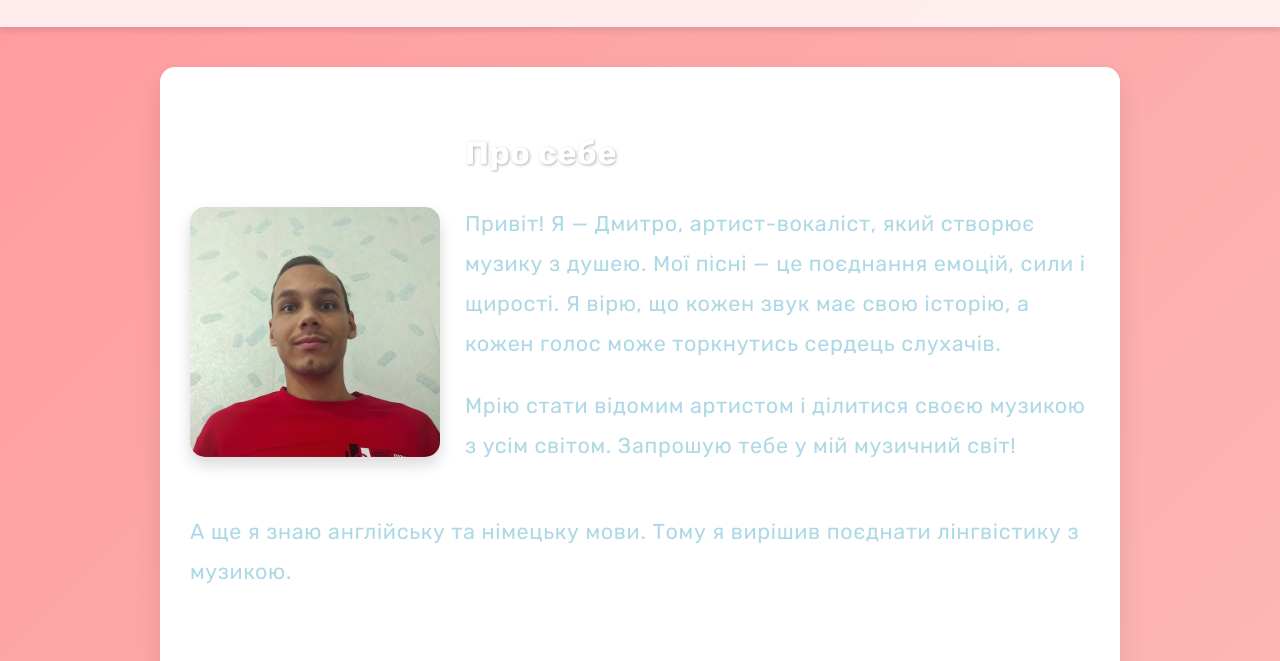
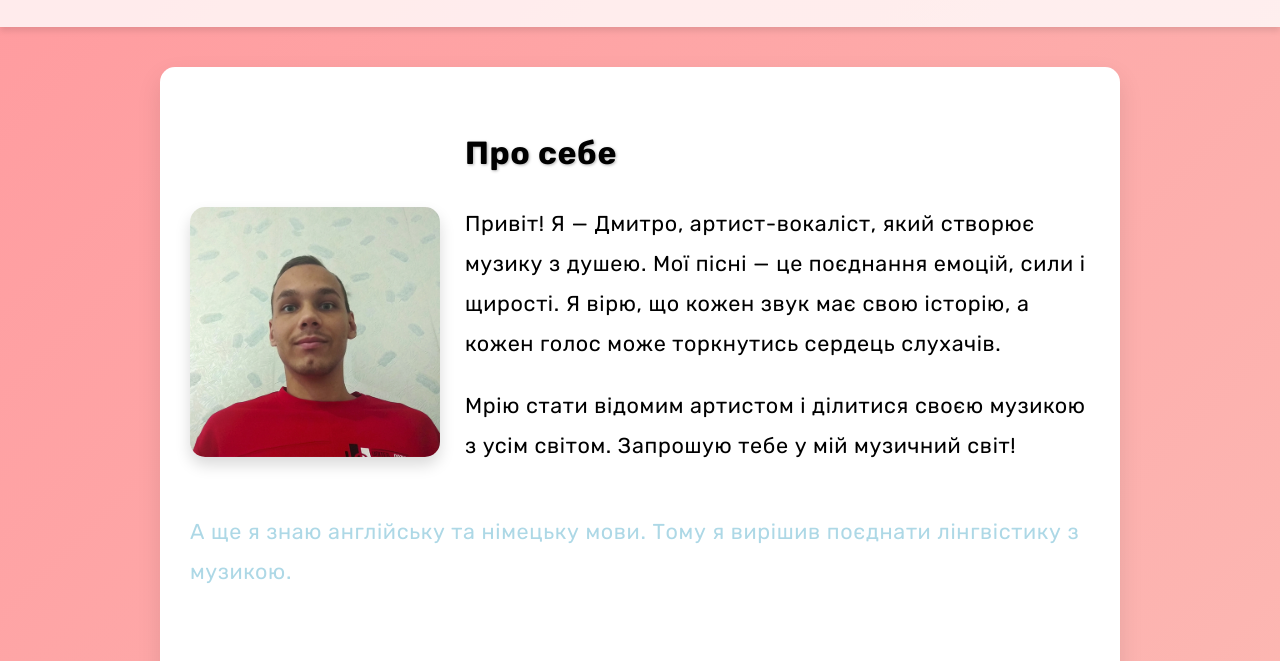
Before and after one commit to dmytrish/my-artist-page, a plain HTML site: page index.html in a window 1280 px wide. Shown: the part 137-798 px from the top of the page. Drawn offline with Linux system fonts and the light colour scheme.

Commit message:
index.html

```diff
--- a/index.html
+++ b/index.html
@@ -75,7 +75,7 @@ main {
       flex: 2 1 400px;
       font-size: 1.35rem;
       line-height: 1.85;
-      color: lightblue;
+      color: black;
       font-weight: 500;
       letter-spacing: 0.03em;
 
@@ -86,7 +86,7 @@ main {
     .bio-title {
   font-size: 2rem;
   font-weight: 700;
-  color: #fff;
+  color: black;
   margin-bottom: 20px;
   text-align: left;
   letter-spacing: 0.02em;
@@ -402,6 +402,7 @@ main {
 }
 
 .custom-cover {
+  color: black;
   width: 100%;
   max-width: 300px;
   border-radius: 15px;
```
